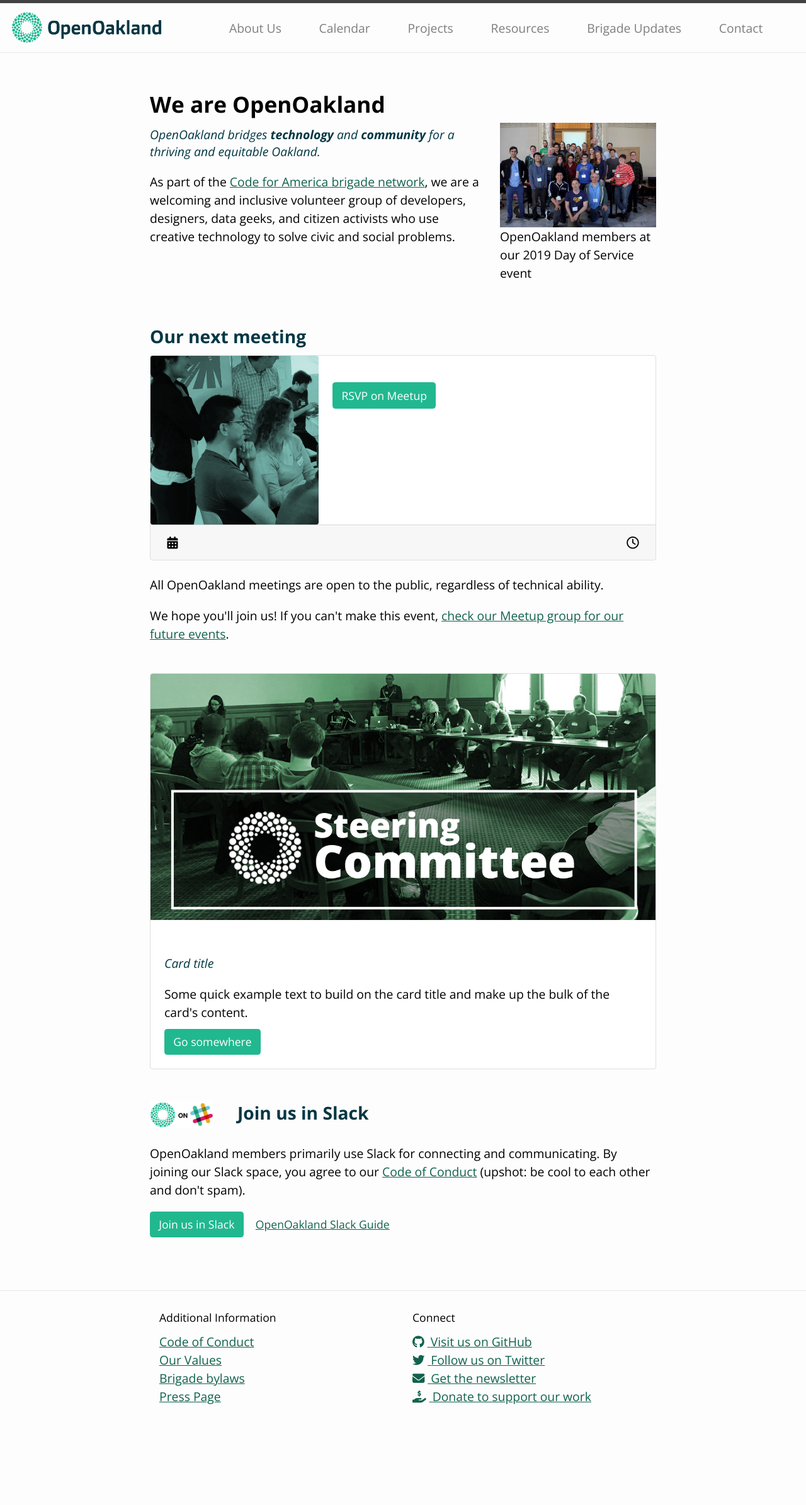
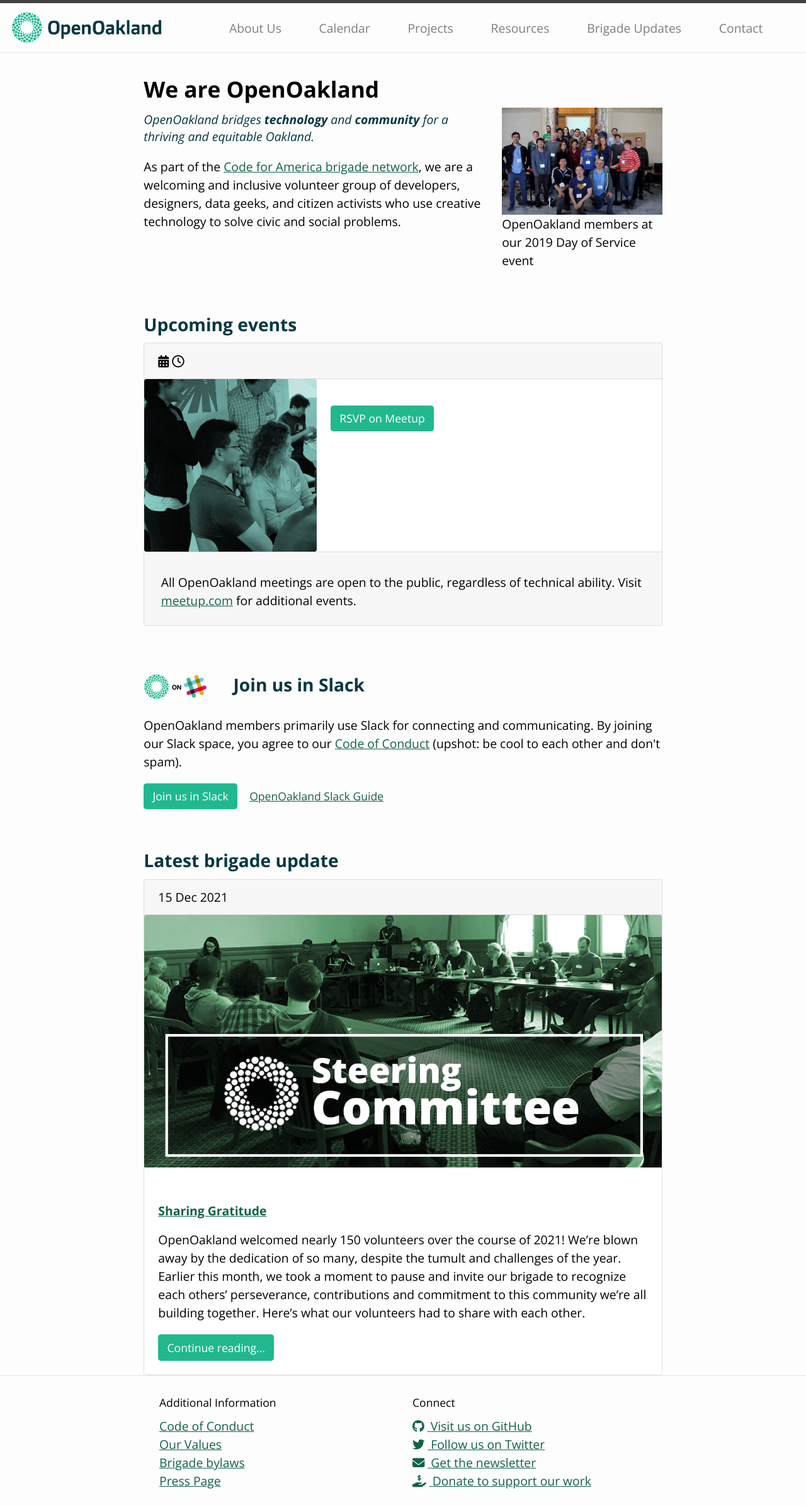
Before and after one commit to openoakland/openoakland.org, a Jekyll site: the page built from src/index.md, in a window 1280 px wide. Shown: the whole page at 63% size. Built offline with Jekyll 4.4.1, drawn with Linux system fonts in a browser that asks for light colours; nearby versions of some CDN libraries; before the commit the page ends 2256 px from its top, so only the background shows below that.

Commit message:
Set up new home page layout
- Defines home.html as parent layout
- Creates folder within _includes for home page sections
- Creates "next event" include
- Creates "latest updates" include

```diff
--- /dev/null
+++ b/src/_includes/home-sections/home-next-event.html
@@ -0,0 +1,28 @@
+<h2>Upcoming events</h2>
+{% assign next_event = site.data.events[0] %}
+
+<div class="card home__event-card">
+  <div class="card-header">
+    <span><i class="fa fa-calendar"></i> {{ next_event.local_date | date: "%A, %B %d, %Y" }}</span>
+    <span><i class="fa fa-clock-o"></i> {{ next_event.local_time | date: "%l:%M %p" }}</span>
+  </div>
+
+  <div class="row no-gutters">
+    <div class="col-md-4">
+      <img class="card-img" src="/assets/images/OpenOakland-Next-Meeting.png" alt="Five OpenOakland members sit together at a meetup" />
+    </div>
+
+    <div class="col-md-8">
+      <div class="card-body">
+        <h3 class="card-title mt-0"><a href="{{ next_event.link }}" target="_blank">{{ next_event.name }}</a></h3>
+          <p class="card-text">{{ next_event.description | strip_html | truncatewords: 30 }}</p>
+          <a href="{{ next_event.link }}" target="_blank" class="card-link btn btn-primary">RSVP on Meetup</a>
+        </div>
+      </div>
+
+      <div class="col-12 px-4 card-footer d-flex justify-content-between">
+        <p>All OpenOakland meetings are open to the public, regardless of technical ability. Visit <a href="https://www.meetup.com/OpenOakland" target="_blank">meetup.com</a> for additional events.</p>
+      </div>
+  </div>
+
+</div>
--- /dev/null
+++ b/src/_includes/home-sections/recent-updates.html
@@ -0,0 +1,19 @@
+<h2>Latest brigade update</h2>
+
+<div class="card">
+  {% for post in site.posts limit:1 %}
+
+  <div class="card-header">{{ post.date | date_to_string }}</div>
+
+  <img src="assets/images/blog/2021-07-Banner-meetup-Steering.png" class="card-img-top" alt="...">
+
+  <div class="card-body">
+
+    <h3 class="card-title"><a href="{{ BASE_PATH }}{{ post.url }}">{{ post.title }}</a></h3>
+
+    <p class="card-text home-excerpt">{{ post.excerpt }}</p>
+    <a href="{{ post.url }}" class="btn btn-primary">Continue reading...</a>
+
+  </div>
+  {% endfor %}
+</div>
--- a/src/_includes/next-meeting.html
+++ /dev/null
@@ -1,28 +0,0 @@
-<h2>Our next meeting</h2>
-{% assign next_event = site.data.events[0] %}
-<div class="card home__event-card">
-  <div class="row no-gutters">
-    <div class="col-md-4">
-      <img class="card-img" src="/assets/images/OpenOakland-Next-Meeting.png" alt="Five OpenOakland members sit together at a meetup" />
-    </div>
-    <div class="col-md-8">
-      <div class="card-body">
-        <h3 class="card-title mt-0">
-          <a href="{{ next_event.link }}" target="_blank">{{ next_event.name }}</a>
-        </h3>
-        <p class="card-text">
-          {{ next_event.description | strip_html | truncatewords: 28 }}
-        </p>
-        <a href="{{ next_event.link }}" target="_blank" class="card-link btn btn-primary">RSVP on Meetup</a>
-      </div>
-    </div>
-    <div class="col-12 px-4 card-footer d-flex justify-content-between">
-      <span>
-      <i class="fa fa-calendar"></i> {{ next_event.local_date | date: "%A, %B %d, %Y" }}
-      </span>
-      <span>
-      <i class="fa fa-clock-o"></i> {{ next_event.local_time | date: "%l:%M %p" }}
-      </span>
-    </div>
-  </div>
-</div>
--- a/src/_includes/one-offs/recent-updates.html
+++ /dev/null
@@ -1,8 +0,0 @@
-<div class="card">
-  <img src="assets/images/blog/2021-07-Banner-meetup-Steering.png" class="card-img-top" alt="...">
-  <div class="card-body">
-    <h5 class="card-title">Card title</h5>
-    <p class="card-text">Some quick example text to build on the card title and make up the bulk of the card's content.</p>
-    <a href="#" class="btn btn-primary">Go somewhere</a>
-  </div>
-</div>
--- a/src/_layouts/home.html
+++ b/src/_layouts/home.html
@@ -1,11 +1,23 @@
----
-layout: default
----
+<!DOCTYPE html>
+<html lang="{{ page.lang | default: site.lang | default: "en" }}">
 
-<div class="home">
-  {%- if page.title -%}
-  <h1 class="page-heading">{{ page.title }}</h1>
-  {%- endif -%}
+  {%- include head.html -%}
 
-  {{ content }}
-</div>
+  <body>
+
+    {%- include header.html -%}
+
+    <div class="container content col-8">
+      <main>
+
+      {%- if page.title -%}<h1 class="page-heading">{{ page.title }}</h1>{%- endif -%}
+
+      {{ content }}
+
+      </main>
+    </div>
+
+    {%- include footer.html -%}
+
+  </body>
+</html>
--- a/src/_sass/main.scss
+++ b/src/_sass/main.scss
@@ -306,3 +306,7 @@
 .PostNav .next {
   text-align: right;
 }
+
+.home-excerpt {
+  font-weight: normal;
+}
--- a/src/assets/main.scss
+++ b/src/assets/main.scss
@@ -87,3 +87,7 @@
   line-height: 1;
   margin-top:1.3rem;
 }
+
+.home-excerpt {
+  font-weight: normal;
+}
--- a/src/index.md
+++ b/src/index.md
@@ -19,20 +19,7 @@
   </div>
 </section>
 
-
-<section class="page-section">
-  {% include next-meeting.html %}
-
-  <p>
-  All OpenOakland meetings are open to the public, regardless of technical ability.
-  </p>
-
-  <p>
-  We hope you'll join us! If you can't make this event, <a href="https://www.meetup.com/OpenOakland" target="_blank">check our Meetup group for our future events</a>.
-  </p>
-</section>
-
-{% include one-offs/recent-updates.html %}
+{% include home-sections/home-next-event.html %}
 
 <section class="row page-section">
   <div class="col-2">
@@ -49,3 +36,6 @@
   </div>
 
 </section>
+
+
+{% include home-sections/recent-updates.html %}
```
Also changed, not shown: src/_includes/home-sections/announcement-home.html (renamed from src/_includes/announcement-home.html).
